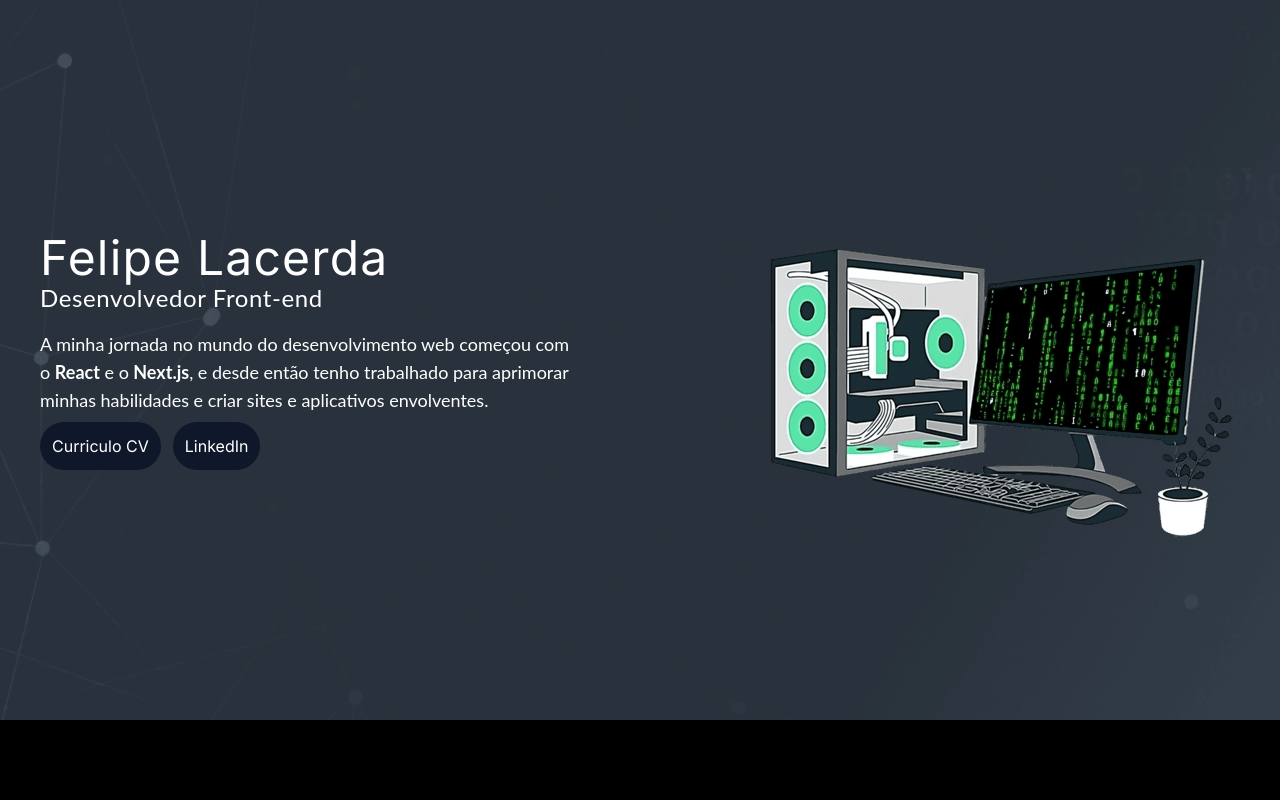
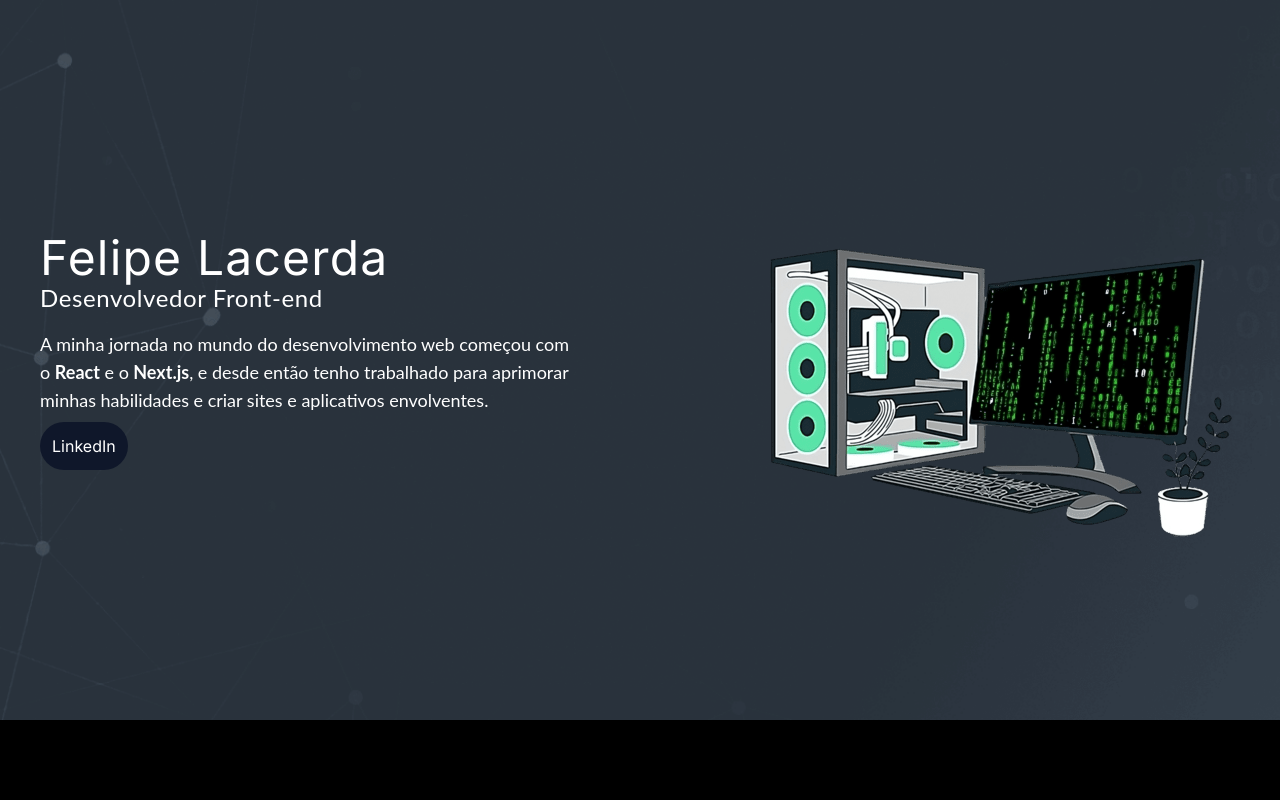
Before and after one commit to LordGhapa/portifolio-next-js, a Next.js app: page / in a window 1280 px wide. Shown: the top 800 px of the page. Built offline with nearby package versions, Linux system fonts and the light colour scheme.

Commit message:
💬 Texts: update

```diff
--- a/src/components/Hero/index.tsx
+++ b/src/components/Hero/index.tsx
@@ -21,13 +21,13 @@ const Hero = () => {
               aplicativos envolventes.
             </p>
             <div className="mt-2 flex gap-3">
-              <a
+              {/* <a
                 target="_blank"
                 href="#"
                 className="cursor-pointer rounded-full bg-slate-900 p-3 transition-all duration-300 ease-in-out  hover:scale-110"
               >
                 Curriculo CV
-              </a>
+              </a> */}
               <a
                 target="_blank"
                 href="https://www.linkedin.com/in/felipe-lacerda-oliveira/"
--- a/src/data/index.ts
+++ b/src/data/index.ts
@@ -56,7 +56,7 @@ export const data = [
     tags: ["javaScript", "HTML/CSS", "Animejs", "Chart.js"],
   },
   {
-    title: "IA Historietas",
+    title: "Batata Lanches",
     id: "005",
     img: "https://user-images.githubusercontent.com/99082399/244683170-ffed4209-9241-42a7-8eb0-077667c8a460.png",
     git: "https://github.com/LordGhapa/vanilajs-landingpage-batata-lanches",
```
